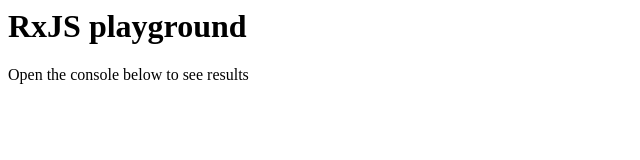
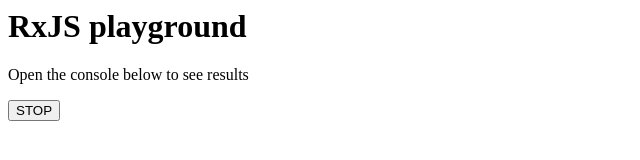
Before and after one commit to nhack/rxjs-2022, a website: page index.html in a window 1280 px wide. Shown: the whole page, without its empty margins (0-640 px from the left). Drawn offline with Linux system fonts and the light colour scheme.

Commit message:
1 file modified

```diff
--- a/index.html
+++ b/index.html
@@ -1,3 +1,5 @@
 <h1>RxJS playground</h1>
 
 <p>Open the console below to see results</p>
+
+<button id="btn">STOP</button>
```
